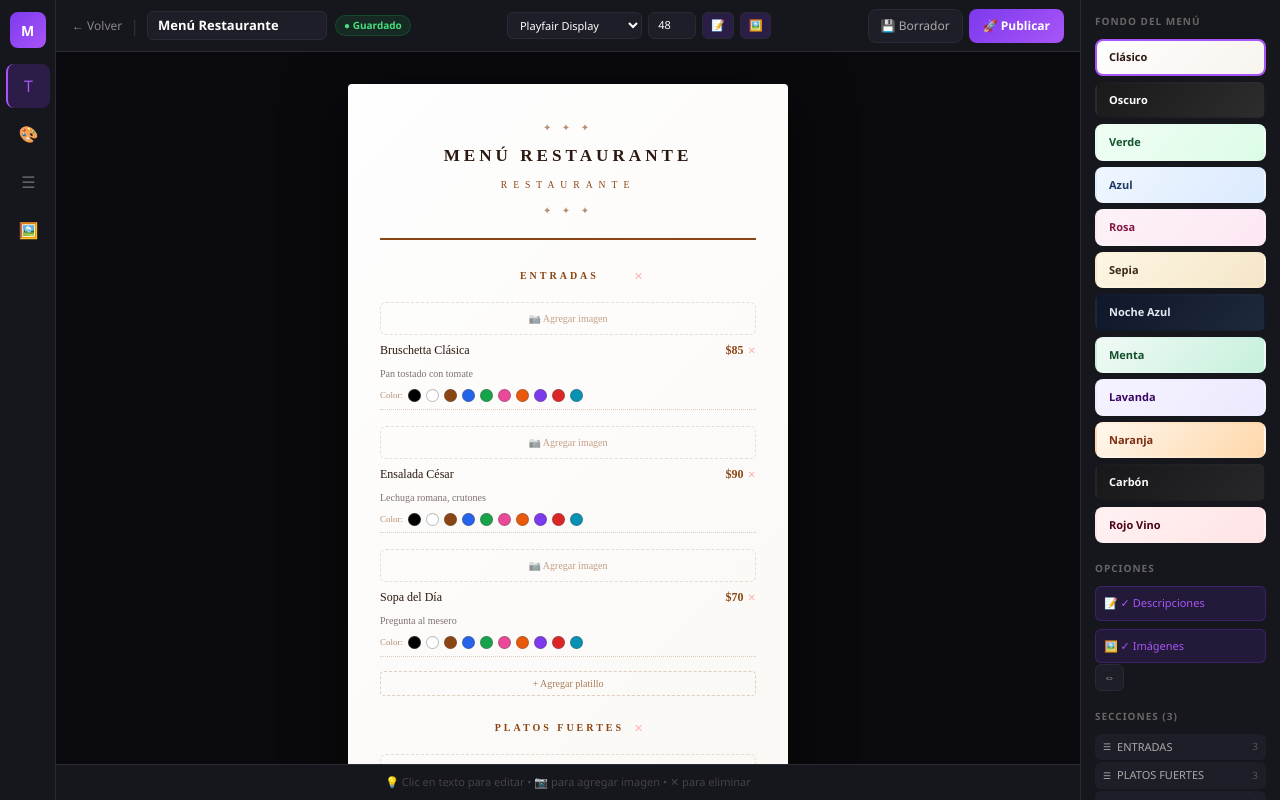
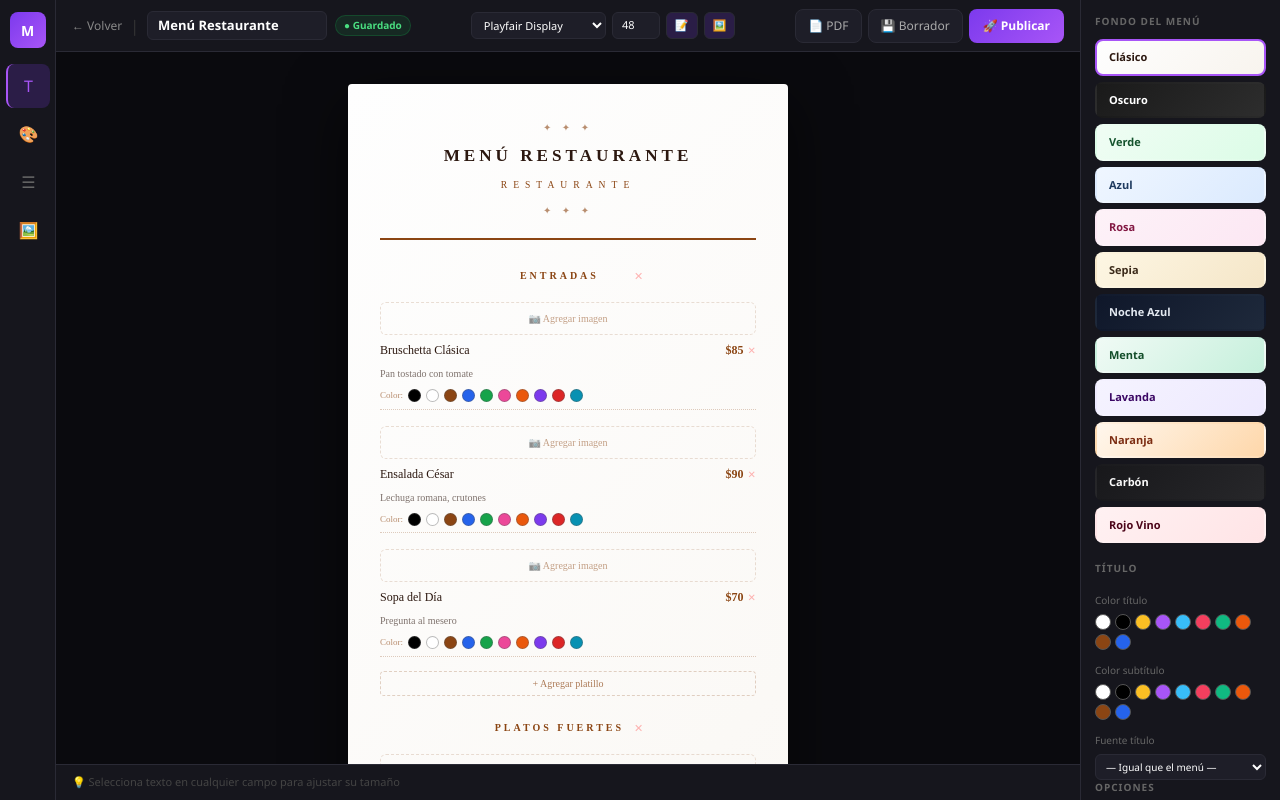
Before and after one commit to IRVINISAEL/MENU, a Next.js app: page /editor in a window 1280 px wide. Built offline with nearby package versions, Linux system fonts and the light colour scheme.

Commit message:
edicion de diseño pro

```diff
--- a/app/editor/page.tsx
+++ b/app/editor/page.tsx
@@ -1,5 +1,7 @@
 "use client";
-import { useState } from "react";
+import { useState, useRef } from "react";
+import html2canvas from "html2canvas";
+import jsPDF from "jspdf";
 
 const fuentes = [
   "Playfair Display", "Georgia", "Arial", "Montserrat", "Times New Roman",
@@ -64,6 +66,13 @@ export default function Editor() {
   const [mostrarDescripciones, setMostrarDescripciones] = useState(true);
   const [mostrarImagenes, setMostrarImagenes] = useState(true);
   const [orientacion, setOrientacion] = useState<"vertical" | "horizontal">("vertical");
+  const [colorTitulo, setColorTitulo] = useState("");
+  const [colorSubtitulo, setColorSubtitulo] = useState("");
+  const [fuenteTitulo, setFuenteTitulo] = useState("");
+  const menuRef = useRef<HTMLDivElement>(null);
+  const [textoResaltado, setTextoResaltado] = useState("");
+  const [tamañoResaltado, setTamañoResaltado] = useState(24);
+
 
   const editarNombreSeccion = (seccionId: number, valor: string) => {
     setSecciones(prev => prev.map(s => s.id === seccionId ? { ...s, nombre: valor } : s));
@@ -113,6 +122,19 @@ const editarPlatillo = (seccionId: number, idx: number, campo: keyof Platillo, v
     if (secciones.length <= 1) return;
     setSecciones(prev => prev.filter(s => s.id !== seccionId));
     setGuardado(false);
+  };
+
+  const exportarPDF = async () => {
+      if (!menuRef.current) return;
+      const canvas = await html2canvas(menuRef.current, { scale: 2, useCORS: true });
+      const imgData = canvas.toDataURL("image/png");
+      const pdf = new jsPDF({
+        orientation: orientacion === "horizontal" ? "landscape" : "portrait",
+        unit: "px",
+        format: [canvas.width / 2, canvas.height / 2],
+      });
+      pdf.addImage(imgData, "PNG", 0, 0, canvas.width / 2, canvas.height / 2);
+      pdf.save(`${nombreMenu}.pdf`);
     };
 
   const handleGuardar = async (estado: string) => {
@@ -188,6 +210,7 @@ const editarPlatillo = (seccionId: number, idx: number, campo: keyof Platillo, v
           <div style={{ display: "flex", alignItems: "center", gap: 8 }}>
             <a href="/mis-menus" style={{ color: "#888", fontSize: 12, textDecoration: "none" }}>← Volver</a>
             <span style={{ color: "#333" }}>|</span>
+
             <input
               value={nombreMenu}
               onChange={e => { setNombreMenu(e.target.value); setGuardado(false); }}
@@ -217,6 +240,10 @@ const editarPlatillo = (seccionId: number, idx: number, campo: keyof Platillo, v
             <input type="number" value={tamaño} onChange={e => { setTamaño(Number(e.target.value)); setGuardado(false); }} style={{
               width: 48, background: "#1e1e28", border: "1px solid #2a2a35", borderRadius: 6,
               color: "white", padding: "4px 6px", fontSize: 11, outline: "none", textAlign: "center",
+            }}
+            onSelect={e => {
+  const el = e.target as HTMLInputElement;
+  setTextoResaltado(el.value.substring(el.selectionStart || 0, el.selectionEnd || 0));
 }} />
             <button onClick={() => setMostrarDescripciones(!mostrarDescripciones)} style={{
               background: mostrarDescripciones ? "#7c3aed33" : "#1e1e28",
@@ -233,6 +260,10 @@ const editarPlatillo = (seccionId: number, idx: number, campo: keyof Platillo, v
           </div>
 
           <div style={{ display: "flex", gap: 6 }}>
+            <button onClick={exportarPDF} style={{
+              background: "#1e1e28", border: "1px solid #2a2a35", borderRadius: 8,
+              color: "#aaa", padding: "7px 12px", cursor: "pointer", fontSize: 12,
+            }}>📄 PDF</button>
             <button onClick={() => handleGuardar("Borrador")} style={{
               background: "#1e1e28", border: "1px solid #2a2a35", borderRadius: 8,
               color: "#aaa", padding: "7px 12px", cursor: "pointer", fontSize: 12,
@@ -250,7 +281,7 @@ const editarPlatillo = (seccionId: number, idx: number, campo: keyof Platillo, v
           flex: 1, overflow: "auto", background: "#0a0a0e",
           display: "flex", alignItems: "flex-start", justifyContent: "center", padding: 32,
         }}>
-          <div style={{
+          <div ref={menuRef} style={{
               width: orientacion === "vertical" ? 440 : 760,
               display: orientacion === "horizontal" ? "grid" : "block",
               gridTemplateColumns: orientacion === "horizontal" ? "repeat(2, 1fr)" : undefined,
@@ -270,9 +301,16 @@ const editarPlatillo = (seccionId: number, idx: number, campo: keyof Platillo, v
                 style={{
                   background: "transparent", border: "none",
                   borderBottom: editando?.tipo === "titulo" ? `2px solid ${fondoActivo.acento}` : "2px solid transparent",
-                  outline: "none", fontSize: tamaño / 2.8, fontFamily: fuenteActiva,
-                  color: fondoActivo.texto, fontWeight: 700, letterSpacing: 4,
+                  outline: "none", fontSize: tamaño / 2.8,
+                  color: colorTitulo || fondoActivo.texto,
+                  fontWeight: 700,
+                  fontFamily: fuenteTitulo || fuenteActiva,
+                  letterSpacing: 4,
                   textAlign: "center", width: "100%", cursor: "text",
+                }}
+                onSelect={e => {
+                  const el = e.target as HTMLInputElement;
+                  setTextoResaltado(el.value.substring(el.selectionStart || 0, el.selectionEnd || 0));
                 }}
                 onFocus={() => setEditando({ tipo: "titulo" })}
                 onBlur={() => setEditando(null)}
@@ -283,9 +321,16 @@ const editarPlatillo = (seccionId: number, idx: number, campo: keyof Platillo, v
                 style={{
                   background: "transparent", border: "none",
                   borderBottom: editando?.tipo === "subtitulo" ? `2px solid ${fondoActivo.acento}` : "2px solid transparent",
-                  outline: "none", fontSize: tamaño / 5, fontFamily: fuenteActiva,
-                  color: fondoActivo.acento, fontWeight: 400, letterSpacing: 6,
+                  outline: "none", fontSize: tamaño / 5,
+                  color: colorSubtitulo || fondoActivo.acento,
+                  fontWeight: 400,
+                  fontFamily: fuenteTitulo || fuenteActiva,
+                  letterSpacing: 6,
                   textAlign: "center", width: "100%", cursor: "text", marginTop: 4,
+                }}
+                onSelect={e => {
+                  const el = e.target as HTMLInputElement;
+                  setTextoResaltado(el.value.substring(el.selectionStart || 0, el.selectionEnd || 0));
                 }}
                 onFocus={() => setEditando({ tipo: "subtitulo" })}
                 onBlur={() => setEditando(null)}
@@ -307,6 +352,10 @@ const editarPlatillo = (seccionId: number, idx: number, campo: keyof Platillo, v
                       outline: "none", fontSize: 10, letterSpacing: 3,
                       color: fondoActivo.acento, fontWeight: 700, textAlign: "center",
                       cursor: "text", fontFamily: fuenteActiva,
+                    }}
+                    onSelect={e => {
+                      const el = e.target as HTMLInputElement;
+                      setTextoResaltado(el.value.substring(el.selectionStart || 0, el.selectionEnd || 0));
                     }}
                     onFocus={() => setEditando({ tipo: "seccion", seccionId: seccion.id })}
                     onBlur={() => setEditando(null)}
@@ -406,6 +455,10 @@ const editarPlatillo = (seccionId: number, idx: number, campo: keyof Platillo, v
                           outline: "none", fontSize: 12, color: platillo.colorTexto || fondoActivo.texto,
                           fontFamily: fuenteActiva, flex: 1, cursor: "text",
                         }}
+                        onSelect={e => {
+  const el = e.target as HTMLInputElement;
+  setTextoResaltado(el.value.substring(el.selectionStart || 0, el.selectionEnd || 0));
+}}
                         onFocus={() => setEditando({ tipo: "platillo", seccionId: seccion.id, platilloIdx: idx, campo: "nombre" })}
                         onBlur={() => setEditando(null)}
                       />
@@ -420,6 +473,10 @@ const editarPlatillo = (seccionId: number, idx: number, campo: keyof Platillo, v
                             outline: "none", fontSize: 12, color: fondoActivo.acento,
                             fontFamily: fuenteActiva, width: 55, textAlign: "right",
                             fontWeight: 600, cursor: "text",
+                          }}
+                          onSelect={e => {
+  const el = e.target as HTMLInputElement;
+  setTextoResaltado(el.value.substring(el.selectionStart || 0, el.selectionEnd || 0));
 }}
                           onFocus={() => setEditando({ tipo: "platillo", seccionId: seccion.id, platilloIdx: idx, campo: "precio" })}
                           onBlur={() => setEditando(null)}
@@ -440,6 +497,10 @@ const editarPlatillo = (seccionId: number, idx: number, campo: keyof Platillo, v
                           background: "transparent", border: "none", outline: "none",
                           fontSize: 10, color: platillo.colorTexto || fondoActivo.texto, fontFamily: fuenteActiva,
                           width: "100%", opacity: 0.6, cursor: "text", marginTop: 2,
+                        }}
+                        onSelect={e => {
+  const el = e.target as HTMLInputElement;
+  setTextoResaltado(el.value.substring(el.selectionStart || 0, el.selectionEnd || 0));
 }}
                         placeholder="Descripción..."
                       />
@@ -481,10 +542,26 @@ const editarPlatillo = (seccionId: number, idx: number, campo: keyof Platillo, v
         </div>
 
         <div style={{
-          height: 36, background: "#16161d", borderTop: "1px solid #2a2a35",
-          display: "flex", alignItems: "center", justifyContent: "center",
+          height: "auto", minHeight: 36, background: "#16161d", borderTop: "1px solid #2a2a35",
+          display: "flex", alignItems: "center", justifyContent: "space-between",
+          padding: "0 16px", gap: 12,
         }}>
-          <span style={{ color: "#444", fontSize: 11 }}>💡 Clic en texto para editar • 📷 para agregar imagen • ✕ para eliminar</span>
+          {textoResaltado ? (
+            <div style={{ display: "flex", alignItems: "center", gap: 8 }}>
+              <span style={{ color: "#a855f7", fontSize: 11, fontWeight: 600 }}>Texto seleccionado:</span>
+              <span style={{
+                color: "white", fontSize: tamañoResaltado,
+                fontFamily: fuenteActiva, transition: "font-size 0.2s",
+              }}>{textoResaltado}</span>
+              <input type="range" min={12} max={72} value={tamañoResaltado}
+                onChange={e => setTamañoResaltado(Number(e.target.value))}
+                style={{ width: 80 }}
+              />
+              <span style={{ color: "#666", fontSize: 11 }}>{tamañoResaltado}px</span>
+            </div>
+          ) : (
+            <span style={{ color: "#444", fontSize: 11 }}>💡 Selecciona texto en cualquier campo para ajustar su tamaño</span>
+          )}
         </div>
       </div>
 
@@ -507,6 +584,44 @@ const editarPlatillo = (seccionId: number, idx: number, campo: keyof Platillo, v
         </div>
 
         <div>
+          <div>
+              <div style={{ color: "#666", fontSize: 10, fontWeight: 600, letterSpacing: 1, marginBottom: 10 }}>TÍTULO</div>
+              <div style={{ marginBottom: 6 }}>
+                <span style={{ color: "#666", fontSize: 10 }}>Color título</span>
+                <div style={{ display: "flex", flexWrap: "wrap", gap: 4, marginTop: 4 }}>
+                  {["#ffffff","#000000","#fbbf24","#a855f7","#38bdf8","#f43f5e","#10b981","#ea580c","#8b4513","#2563eb"].map(c => (
+                    <button key={c} onClick={() => setColorTitulo(c)} style={{
+                      width: 16, height: 16, borderRadius: "50%", background: c,
+                      border: colorTitulo === c ? "2px solid white" : "1px solid #555",
+                      cursor: "pointer", padding: 0,
+                    }} />
+                  ))}
+                </div>
+              </div>
+              <div style={{ marginBottom: 6 }}>
+                <span style={{ color: "#666", fontSize: 10 }}>Color subtítulo</span>
+                <div style={{ display: "flex", flexWrap: "wrap", gap: 4, marginTop: 4 }}>
+                  {["#ffffff","#000000","#fbbf24","#a855f7","#38bdf8","#f43f5e","#10b981","#ea580c","#8b4513","#2563eb"].map(c => (
+                    <button key={c} onClick={() => setColorSubtitulo(c)} style={{
+                      width: 16, height: 16, borderRadius: "50%", background: c,
+                      border: colorSubtitulo === c ? "2px solid white" : "1px solid #555",
+                      cursor: "pointer", padding: 0,
+                    }} />
+                  ))}
+                </div>
+              </div>
+              <div>
+                <span style={{ color: "#666", fontSize: 10 }}>Fuente título</span>
+                <select value={fuenteTitulo} onChange={e => setFuenteTitulo(e.target.value)} style={{
+                  width: "100%", marginTop: 4,
+                  background: "#1e1e28", border: "1px solid #2a2a35",
+                  borderRadius: 6, color: "white", padding: "4px 6px", fontSize: 10, outline: "none",
+                }}>
+                  <option value="">— Igual que el menú —</option>
+                  {fuentes.map(f => <option key={f} value={f}>{f}</option>)}
+                </select>
+              </div>
+            </div>
           <div style={{ color: "#666", fontSize: 10, fontWeight: 600, letterSpacing: 1, marginBottom: 10 }}>OPCIONES</div>
           <div style={{ display: "flex", flexDirection: "column", gap: 8 }}>
             <button onClick={() => setMostrarDescripciones(!mostrarDescripciones)} style={{
--- a/package.json
+++ b/package.json
@@ -9,6 +9,8 @@
     "lint": "eslint"
   },
   "dependencies": {
+    "html2canvas": "^1.4.1",
+    "jspdf": "^4.2.1",
     "next": "16.2.6",
     "react": "19.2.4",
     "react-dom": "19.2.4"
```
Also changed, not shown: 1 other file (tests, documents, lock files or other folders). Lines whose indentation alone changed are shown as unchanged.
